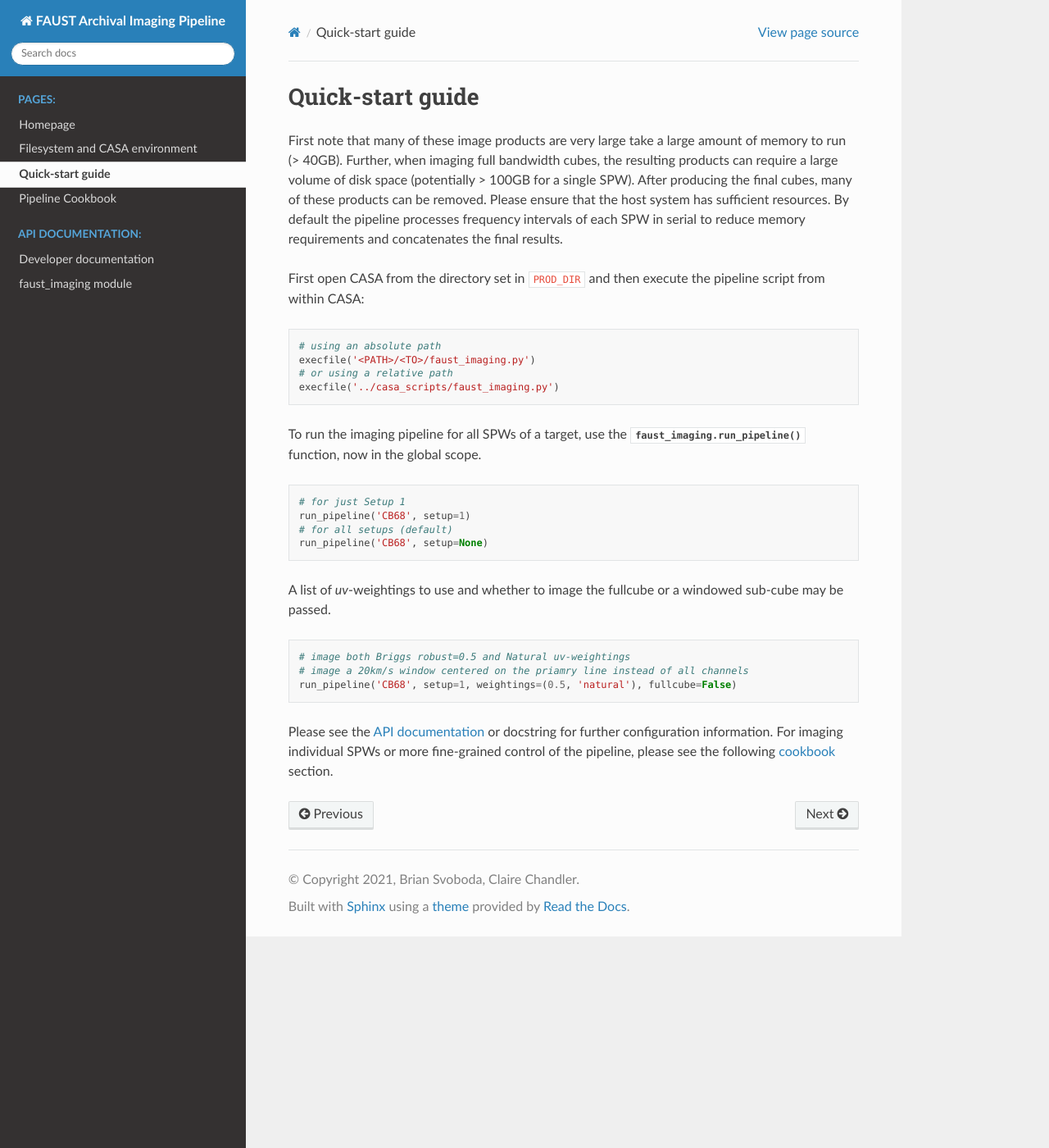
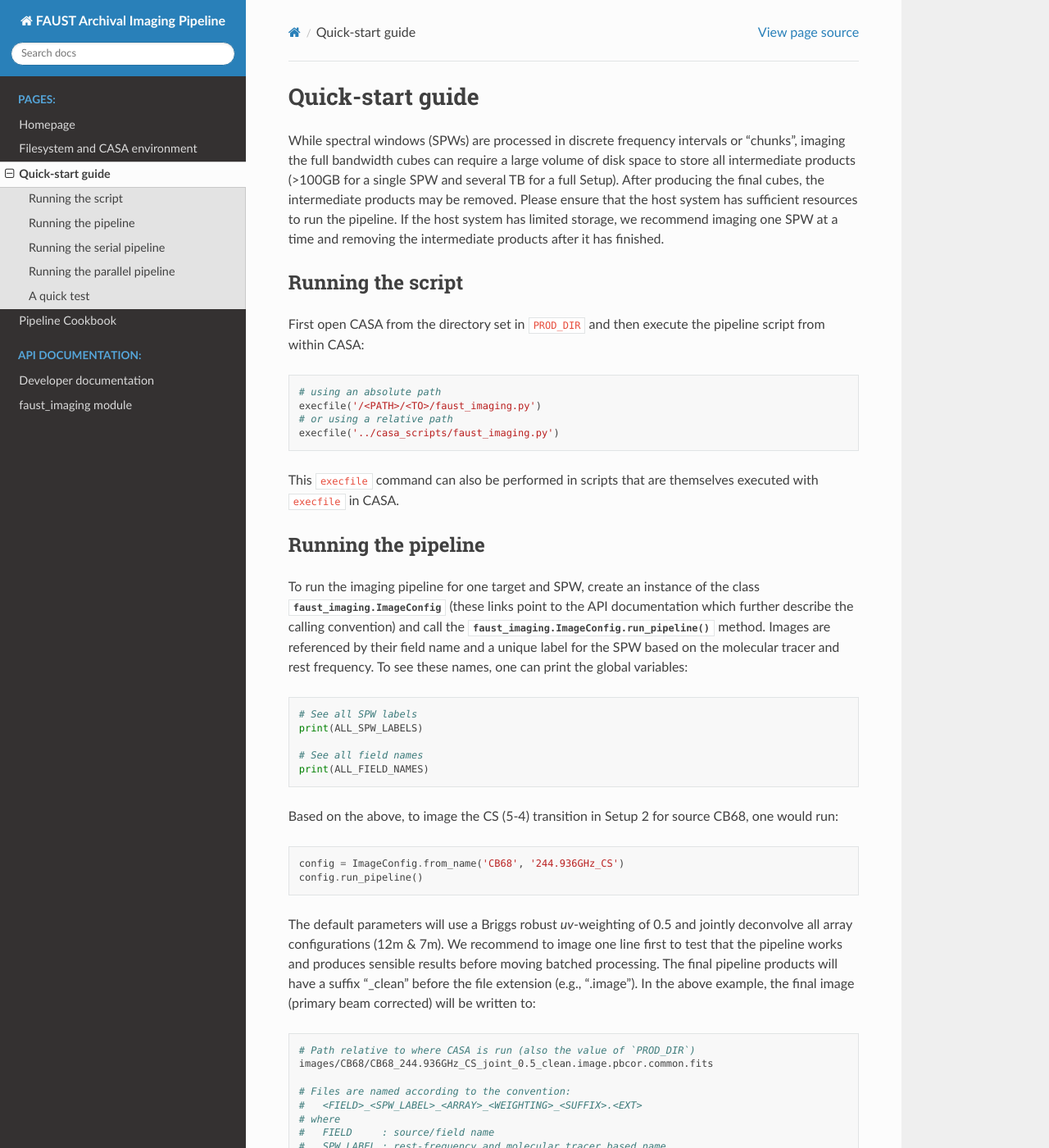
Before and after one commit to autocorr/faust_line_imaging, a Sphinx documentation site: the page built from docs/source/quickstart.rst, in a window 1280 px wide and 1400 px high. Shown: the whole window at 82% size. Built offline with Sphinx 7.4.7 and the Read the Docs theme 2.0.0, drawn with Linux system fonts in a browser that asks for light colours; some of the changed text lies outside the part shown.

Commit message:
Update quick-start guide

```diff
--- a/docs/source/quickstart.rst
+++ b/docs/source/quickstart.rst
@@ -1,43 +1,124 @@
 Quick-start guide
 =================
-First note that many of these image products are very large take a large amount
-of memory to run (> 40GB). Further, when imaging full bandwidth cubes, the
-resulting products can require a large volume of disk space (potentially >
-100GB for a single SPW). After producing the final cubes, many of these
-products can be removed. Please ensure that the host system has sufficient
-resources. By default the pipeline processes frequency intervals of each SPW in
-serial to reduce memory requirements and concatenates the final results.
+While spectral windows (SPWs) are processed in discrete frequency intervals or
+"chunks", imaging the full bandwidth cubes can require a large volume of disk
+space to store all intermediate products (>100GB for a single SPW and several
+TB for a full Setup). After producing the final cubes, the intermediate
+products may be removed. Please ensure that the host system has sufficient
+resources to run the pipeline. If the host system has limited storage, we
+recommend imaging one SPW at a time and removing the intermediate products
+after it has finished.
 
+
+Running the script
+------------------
 First open CASA from the directory set in ``PROD_DIR`` and then execute the
 pipeline script from within CASA:
 
 .. code-block:: python
 
    # using an absolute path
-   execfile('<PATH>/<TO>/faust_imaging.py')
+   execfile('/<PATH>/<TO>/faust_imaging.py')
    # or using a relative path
    execfile('../casa_scripts/faust_imaging.py')
 
-To run the imaging pipeline for all SPWs of a target, use the
-:func:`faust_imaging.run_pipeline` function, now in the global scope.
+This ``execfile`` command can also be performed in scripts that are themselves
+executed with ``execfile`` in CASA.
+
+
+Running the pipeline
+--------------------
+To run the imaging pipeline for one target and SPW, create an instance of the
+class :class:`faust_imaging.ImageConfig` (these links point to the API
+documentation which further describe the calling convention) and call the
+:meth:`faust_imaging.ImageConfig.run_pipeline` method. Images are referenced by
+their field name and a unique label for the SPW based on the molecular tracer
+and rest frequency. To see these names, one can print the global variables:
 
 .. code-block:: python
 
-   # for just Setup 1
-   run_pipeline('CB68', setup=1)
+   # See all SPW labels
+   print(ALL_SPW_LABELS)
+
+   # See all field names
+   print(ALL_FIELD_NAMES)
+
+Based on the above, to image the CS (5-4) transition in Setup 2 for source
+CB68, one would run:
+
+.. code-block:: python
+
+   config = ImageConfig.from_name('CB68', '244.936GHz_CS')
+   config.run_pipeline()
+
+The default parameters will use a Briggs robust *uv*-weighting of 0.5 and
+jointly deconvolve all array configurations (12m & 7m). We recommend to image
+one line first to test that the pipeline works and produces sensible results
+before moving batched processing. The final pipeline products will have a
+suffix "_clean" before the file extension (e.g., ".image"). In the above
+example, the final image (primary beam corrected) will be written to:
+
+.. code-block:: bash
+
+   # Path relative to where CASA is run (also the value of `PROD_DIR`)
+   images/CB68/CB68_244.936GHz_CS_joint_0.5_clean.image.pbcor.common.fits
+
+   # Files are named according to the convention:
+   #   <FIELD>_<SPW_LABEL>_<ARRAY>_<WEIGHTING>_<SUFFIX>.<EXT>
+   # where
+   #   FIELD     : source/field name
+   #   SPW_LABEL : rest-frequency and molecular tracer based name
+   #   ARRAY     : array configurations used; can be 'joint', '12m', '7m'
+   #   WEIGHTING : uv-weighting applied, e.g. 'natural' for natural weighting
+   #               or '0.5' Briggs robust of 0.5.
+   #   SUFFIX    : name to distinguish different files, 'clean' is used for
+   #               the default final pipeline products. Intermediate products
+   #               will also exist with suffixes including 'dirty', 'nomask',
+   #               etc.
+   #   EXT       : CASA image extension name, e.g. '.image' or '.mask'
+
+Please see the :doc:`API documentation <faust_imaging>` or docstring for
+further configuration information. For examples of more advanced uses
+of the pipeline please refer to the :doc:`Cookbook <recipes>`.
+
+
+Running the serial pipeline
+---------------------------
+To run the imaging pipeline for all SPWs of a target one at a time, use the
+:func:`faust_imaging.run_pipeline` function. Note that this is likely to be
+slow for most systems and could take approximately one week or longer to run.
+
+.. code-block:: python
+
+   # for just Setup 2
+   run_pipeline('CB68', setup=2)
    # for all setups (default)
    run_pipeline('CB68', setup=None)
 
-A list of *uv*-weightings to use and whether to image the fullcube or a
-windowed sub-cube may be passed.
+
+Running the parallel pipeline
+-----------------------------
+To run the pipeline in parallel, please refer to the :any:`ParallelCasa`
+section in the Cookbook. Example scripts are included for imaging a single
+SPW in parallel and also imaging all of the SPWs for a setup in parallel.
+On the NRAO NM postprocessing cluster, typical run-times are a few hours
+when imaging a single SPW in parallel and a few days for imaging all SPWs
+of a setup.
+
+
+.. _Quick Test:
+
+A quick test
+------------
+To quickly test that the pipeline works from (approximately) beginning to end,
+a single small frequency interval can be imaged by itself:
 
 .. code-block:: python
 
-   # image both Briggs robust=0.5 and Natural uv-weightings
-   # image a 20km/s window centered on the priamry line instead of all channels
-   run_pipeline('CB68', setup=1, weightings=(0.5, 'natural'), fullcube=False)
+   # Use a field and SPW with measurement-set data available on your host
+   full_config = ImageConfig.from_name('CB68', '244.936GHz_CS')
+   chunked_configs = full_config.duplicate_into_chunks(nchunks=100)
+   first_chunk = chunked_configs[0]
+   first_chunk.run_pipeline()
 
-Please see the :doc:`API documentation <faust_imaging>` or docstring for
-further configuration information. For imaging individual SPWs or more
-fine-grained control of the pipeline, please see the following :doc:`cookbook
-<recipes>` section.
+Further details are provided in the :doc:`Cookbook <recipes>`.
```
